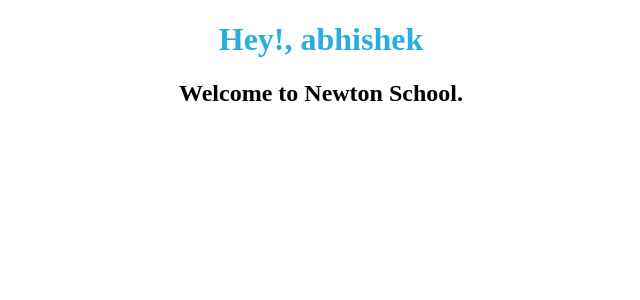
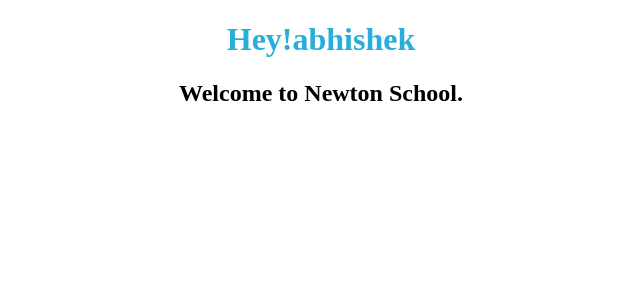
Before and after one commit to sharma1234-creator/React-Assignment---Greetings-with-Props, a React app: page / in a window 1280 px wide. Shown: the top 300 px of the page, without its empty margins (319-959 px from the left). Built offline with nearby package versions, Linux system fonts and the light colour scheme.

Commit message:
Update Welcome.js

```diff
--- a/src/components/Welcome.js
+++ b/src/components/Welcome.js
@@ -1,8 +1,8 @@
 import React from "react";
 
-function Welcome(prop){
+function Welcome(props){
   return (<div>
-          <h1>Hey!, {prop.name}</h1>
+          <h1>Hey!{props.name}</h1>
           <h2>Welcome to Newton School.</h2>
           </div>
          );
```
